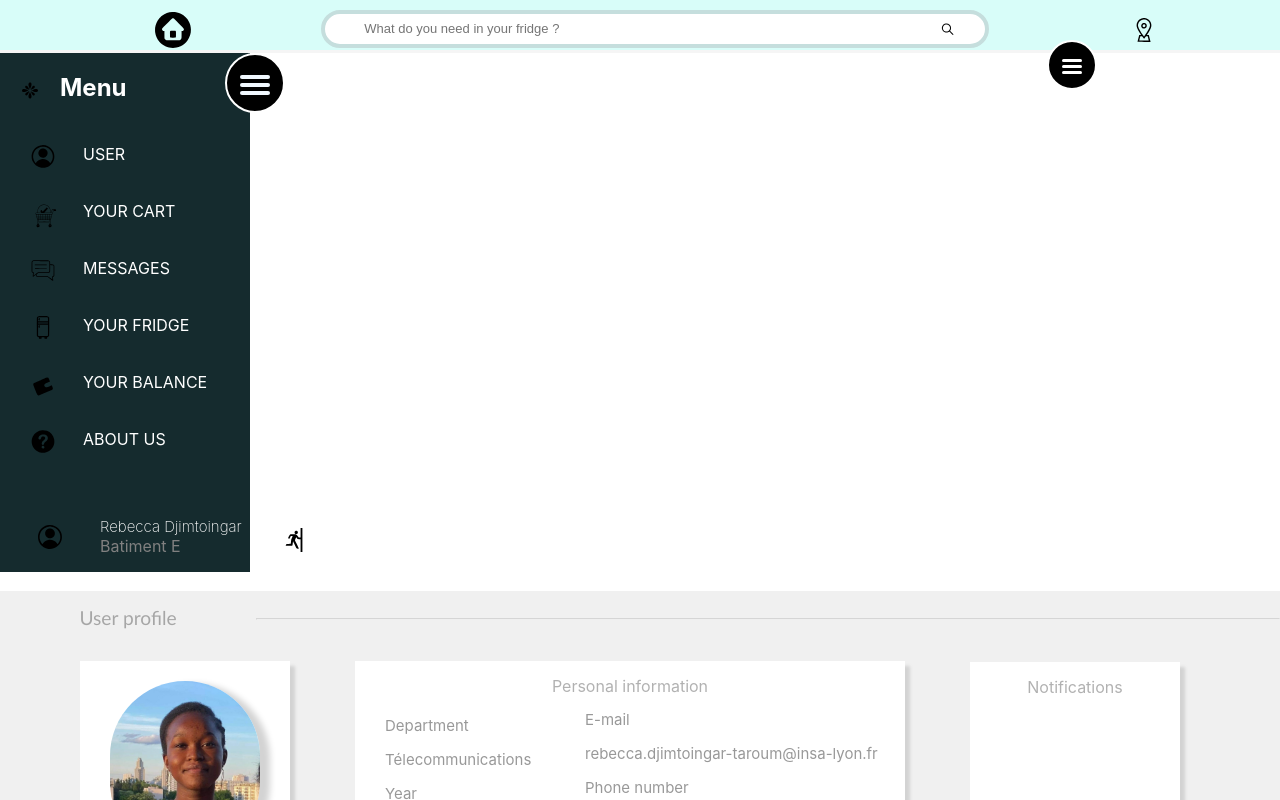
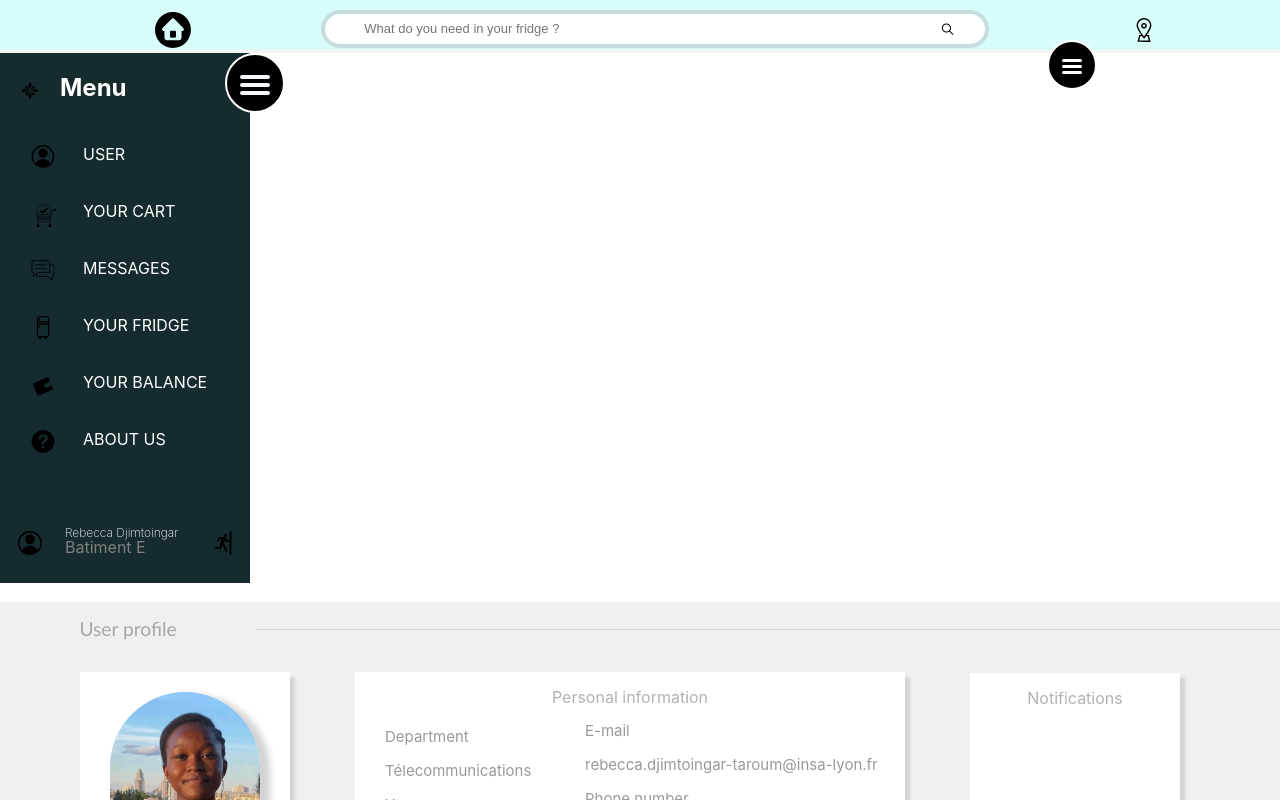
Before and after one commit to rebeccadjim/eco_frigdely, a React (Create React App) app: page /user in a window 1280 px wide. Both pictures are taken after a click on the button 77 px from the left and 83 px from the top of the page. Shown: the top 800 px of the page. Built offline with nearby package versions, Linux system fonts and the light colour scheme.

Commit message:
Hover pb fixed

```diff
--- a/src/components/SideBar/SideBar.css
+++ b/src/components/SideBar/SideBar.css
@@ -1,7 +1,7 @@
 .side-nav-container{
     background-color: rgb(21, 43, 46);
     width : 250px;
-    height : 519px;
+    height : 530px;
     position : relative;
     color: white;
 
@@ -110,14 +110,14 @@
     text-decoration: none;
     text-transform: uppercase;
     margin: auto 3px;
-    border-radius: 30px;
+    border-radius: 60px;
     position: relative;
 }
 
 .menu-item-NX{
-    margin: auto -8px;
+    margin: auto 4px;
     width:  4.5em;
-    padding: 0 10px;
+    padding: auto ;
 }
 
 .menu-item:hover{
@@ -136,8 +136,8 @@
 .tooltip{
     display: none;
     position: absolute;
-    left: 99%;
-    bottom: 80%;
+    left: 110%;
+    bottom: 30%;
 
     width: auto;
     padding: 3px 20px;
@@ -150,7 +150,7 @@
 
 .nav-footer{
     position: absolute;
-    bottom: 0;
+    bottom: 10px;
     width: 100%;
     grid-template-columns: 2fr 1fr;
     background-color: rgb(21, 43, 46);
@@ -161,11 +161,13 @@
 }
 .nav-details img{
     width: 60px;
-    padding: 0 20px ;
+    padding: 0px;
 }
 
 .nav-footer-user-name{
-    font-size: 15px;
+    font-size: 12px;
+    color: white;
+    margin-left: 5px;
     font-weight: 200;
     white-space: nowrap;
     text-align: left;
@@ -173,6 +175,7 @@
 }
 
 .nav-footer-user-building{
+    margin-left: 5px;
     margin-top: -15px;
     color: gray;
     text-align: left;
@@ -181,16 +184,15 @@
 .logout-icon{
     width: 30px;
     padding: 0 2px;
-    margin: auto 2px;
-    margin-bottom: 2px;
-    border-radius: 30px;
+    margin: auto 15px;
+    border-radius: 60%;
 }
 
 
 .logout-icon-NX{
     width: 60px;
-    padding: 0 10px;
-    margin: auto -5px;
+    padding: 0px;
+    margin: auto 10px;
     margin-bottom: 2px;
     border-radius: 60px;
 }
--- a/src/components/SideBar/SideBar.js
+++ b/src/components/SideBar/SideBar.js
@@ -71,7 +71,7 @@ const SideBar = () => {
                 </div>
                 <div className="nav-menus">
                     {menuItems.map(({ text, icon, linking }) => (
-                        <a href={"/"+ linking} className={isExpended ? "menu-item" : "menu-item menu-item-NX"} >
+                        <a href={"/" + linking} className={isExpended ? "menu-item" : "menu-item menu-item-NX"} >
                             <img src={icon} alt="" srcSet="" />
                             {isExpended && <p>{text}</p>}
                             {!isExpended && <div className="tooltip">{text}</div>}
@@ -82,10 +82,13 @@ const SideBar = () => {
             <div className="nav-footer">
                 {isExpended && <div className="nav-details">
                     <img src={userPhoto} alt="" srcSet="" />
-                    <div className="nav-footer-user-infos">
+                    <a href="user">
                         <p className="nav-footer-user-name">Rebecca Djimtoingar</p>
                         <p className="nav-footer-user-building">Batiment E</p>
-                    </div>
+                    </a>
+                    {/* <a href="map"> */}
+                        {/* <p className="nav-footer-user-building">Batiment E</p> */}
+                    {/* </a> */}
                     <img className="logout-icon" src={logoutImage} alt="" srcSet="" />
                 </div>}
                 {!isExpended &&
```
